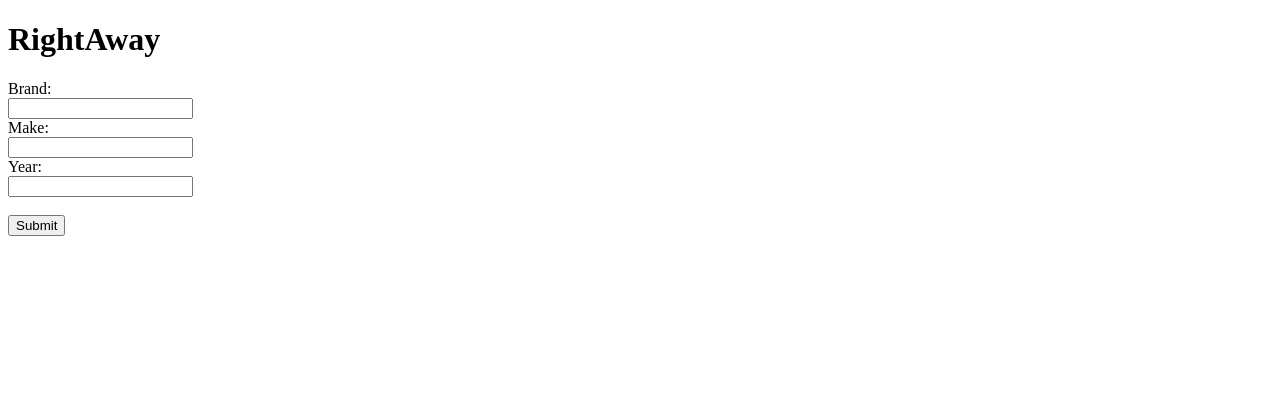
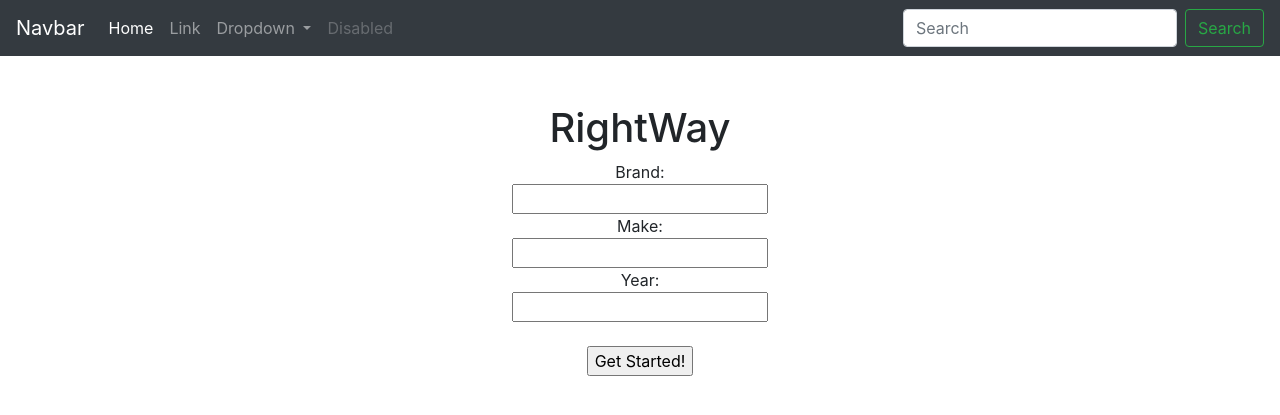
Before and after one commit to katherine81779/right-way, a Python web app: template Templates/index.html in a window 1280 px wide. Shown: the top 415 px of the page. Run offline with Jinja, Linux system fonts and the light colour scheme; the template is opened without the code that fills it, so the values that code supplies are empty; some libraries are stand-ins or nearby versions.

Commit message:
Updated index.html

```diff
--- a/Templates/index.html
+++ b/Templates/index.html
@@ -1,24 +1,69 @@
 <!DOCTYPE html>
 <html>
 <head>
-<title>Page Title</title>
+    <link rel="stylesheet" href="https://stackpath.bootstrapcdn.com/bootstrap/4.4.1/css/bootstrap.min.css"
+    integrity="sha384-Vkoo8x4CGsO3+Hhxv8T/Q5PaXtkKtu6ug5TOeNV6gBiFeWPGFN9MuhOf23Q9Ifjh" crossorigin="anonymous">
+    <script src="https://stackpath.bootstrapcdn.com/bootstrap/4.4.1/js/bootstrap.min.js"
+    integrity="sha384-wfSDF2E50Y2D1uUdj0O3uMBJnjuUD4Ih7YwaYd1iqfktj0Uod8GCExl3Og8ifwB6" crossorigin="anonymous"></script>
+
+    <title>RightWay Home</title>
 </head>
+
 <body>
+  <!--Navigation-->
+    <nav class="navbar navbar-expand-lg navbar-dark bg-dark">
+    <a class="navbar-brand" href="#">Navbar</a>
+    <button class="navbar-toggler" type="button" data-toggle="collapse" data-target="#navbarSupportedContent" aria-controls="navbarSupportedContent" aria-expanded="false" aria-label="Toggle navigation">
+    <span class="navbar-toggler-icon"></span>
+    </button>
 
-    <h1>RightAway</h1>
+    <div class="collapse navbar-collapse" id="navbarSupportedContent">
+    <ul class="navbar-nav mr-auto">
+    <li class="nav-item active">
+            <a class="nav-link" href="index.html">Home <span class="sr-only">(current)</span></a>
+    </li>
+    <li class="nav-item">
+            <a class="nav-link" href="#">Link</a>
+    </li>
+    <li class="nav-item dropdown">
+            <a class="nav-link dropdown-toggle" href="#" id="navbarDropdown" role="button" data-toggle="dropdown" aria-haspopup="true" aria-expanded="false">
+            Dropdown
+             </a>
+            <div class="dropdown-menu" aria-labelledby="navbarDropdown">
+                <a class="dropdown-item" href="#">Action</a>
+                <a class="dropdown-item" href="#">Another action</a>
+                <div class="dropdown-divider"></div>
+                <a class="dropdown-item" href="#">Something else here</a>
+            </div>
+    </li>
+    <li class="nav-item">
+            <a class="nav-link disabled" href="#" tabindex="-1" aria-disabled="true">Disabled</a>
+    </li>
+     </ul>
+    <form class="form-inline my-2 my-lg-0">
+    <input class="form-control mr-sm-2" type="search" placeholder="Search" aria-label="Search">
+    <button class="btn btn-outline-success my-2 my-sm-0" type="submit">Search</button>
+    </form>
+    </div>
+    </nav>
 
-    <form action="/action_page.php">
-      Brand:<br>
-      <input type="text" name="brand">
-      <br>
-      Make:<br>
-      <input type="text" name="make">
-      <br>
-      Year:<br>
-      <input type="text" name="year">
-      <br><br>
-      <input type="submit" value="Submit">
-    </form>
+    <!--Page Content-->
+    <div class="container">
+                <div class="row">
+                  <div class="col-lg-12 text-center">
+                    <h1 class="mt-5">RightWay</h1>
+                    <form>
+                      Brand:<br>
+                      <input type="text" name="firstname"><br>
+                      Make:<br>
+                      <input type="text" name="lastname"><br>
+                    Year:<br>
+                      <input type="text" name="lastname"><br>
+                    <br><input type="submit" value="Get Started!"><br>
+                    </form>
+                  </div>
+                </div>
+    </div>
 
 </body>
 </html>
```
